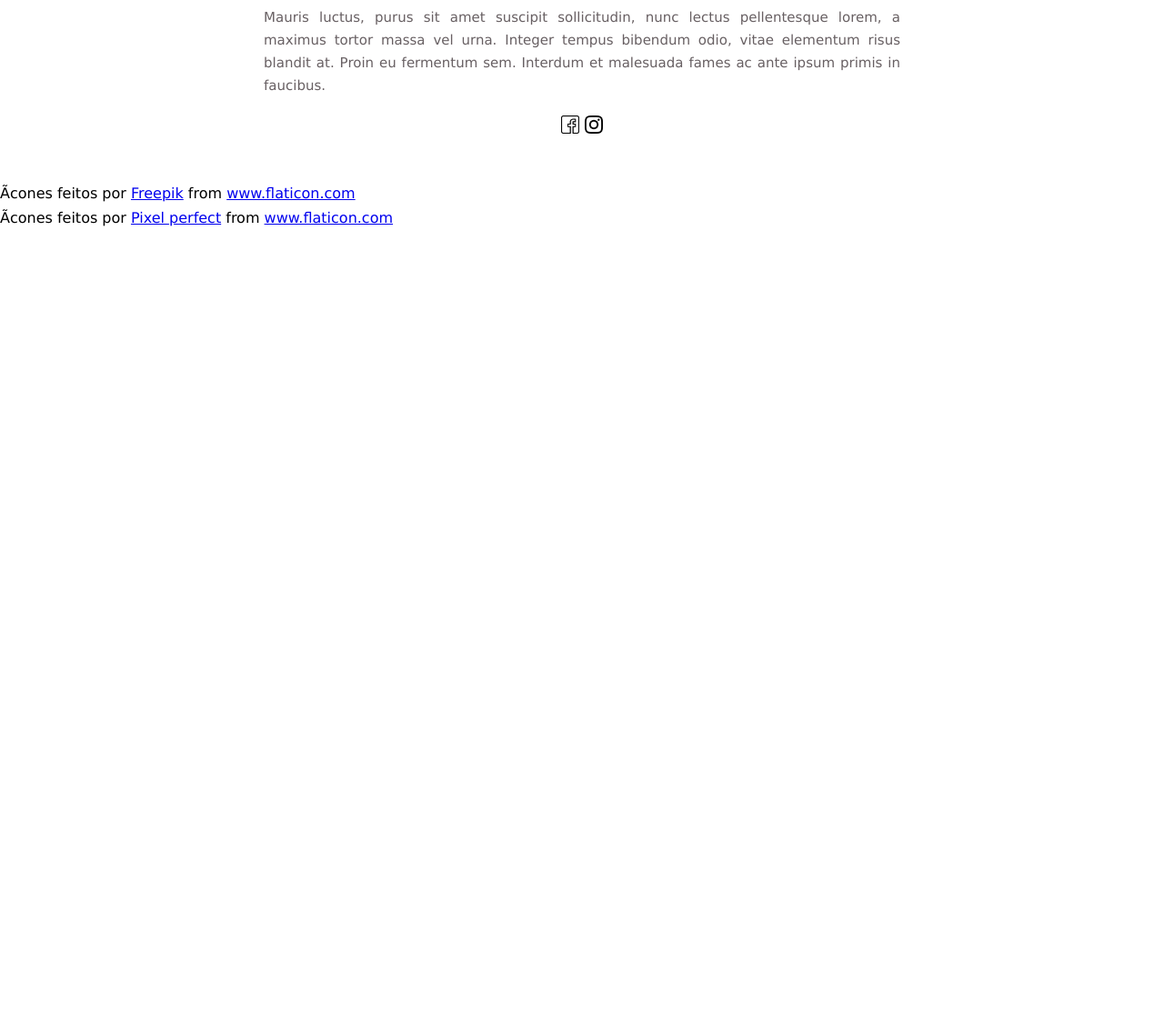
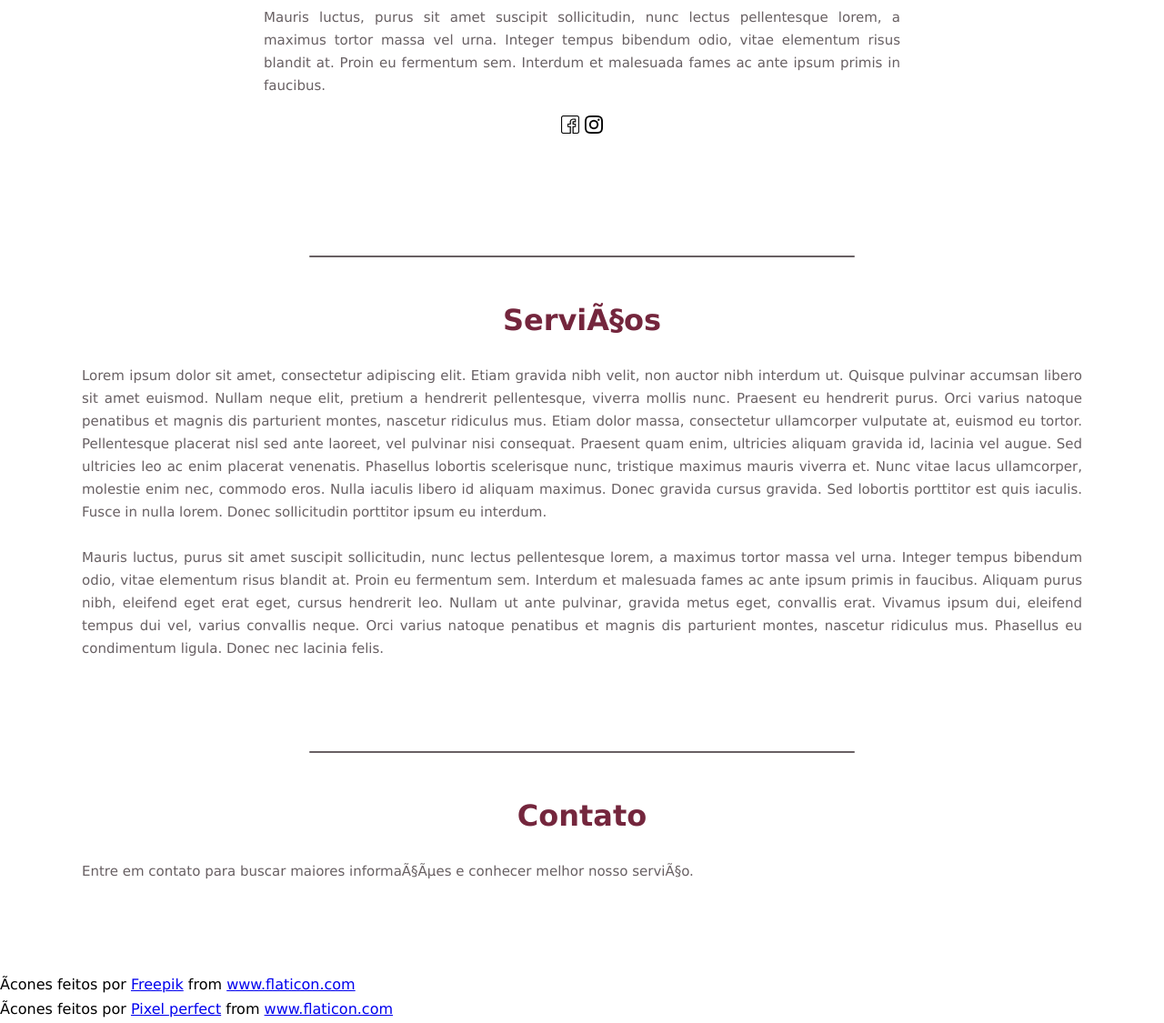
Before and after one commit to Milla1802/advocacy-website-project, a plain HTML site: page index.html in a window 1280 px wide. Shown: the part 2239-3364 px from the top of the page at 91% size. Before the commit the page ends 2494 px from the top, so only its background shows below. Drawn offline with Linux system fonts and the light colour scheme.

Commit message:
Adicionando menu de serviços e contato

```diff
--- a/css/style.css
+++ b/css/style.css
@@ -69,19 +69,25 @@
 }
 
 .quem_somos,
-.equipe {
+.equipe,
+.servicos,
+.contato {
     text-align: center;
     margin-top: 20px;
 
 }
 
 .quem_somos h1,
-.equipe h1 {
+.equipe h1,
+.servicos h1,
+.contato h1 {
     padding: 30px;
     color: rgb(116, 38, 61);
 }
 
-.quem_somos p {
+.quem_somos p,
+.servicos p,
+.contato p {
     line-height: 25px;
     text-align: justify;
     color: rgb(104, 96, 99);
@@ -113,3 +119,7 @@
     font-size: 15px;
     margin-bottom: 20px;
 }
+
+.servicos {
+
+}
--- a/index.html
+++ b/index.html
@@ -13,7 +13,7 @@
 				<nav class="menu">
 					<a href="#quem_somos">Quem Somos</a>
 					<a href="#equipe">Equipe</a>
-					<a href=" ">Serviços</a>
+					<a href="#servicos">Serviços</a>
 					<a href=" ">Contato</a>
 				</nav>
 			</div> <!-- center -->
@@ -22,7 +22,7 @@
 			<div class="banner"></div>
 			<div class="division"></div>
 			<div class="menus">
-				<div class="quem_somos">
+				<div class="quem_somos"> <!--   Quem Somos -->
 					<h1 id="quem_somos">Quem somos</h1>
 					<p>
 						Lorem ipsum dolor sit amet, consectetur adipiscing elit. Etiam gravida nibh velit, non auctor nibh interdum ut. Quisque pulvinar accumsan libero sit amet euismod. Nullam neque elit, pretium a hendrerit pellentesque, viverra mollis nunc. Praesent eu hendrerit purus. Orci varius natoque penatibus et magnis dis parturient montes, nascetur ridiculus mus. Etiam dolor massa, consectetur ullamcorper vulputate at, euismod eu tortor. Pellentesque placerat nisl sed ante laoreet, vel pulvinar nisi consequat. Praesent quam enim, ultricies aliquam gravida id, lacinia vel augue. Sed ultricies leo ac enim placerat venenatis. Phasellus lobortis scelerisque nunc, tristique maximus mauris viverra et. Nunc vitae lacus ullamcorper, molestie enim nec, commodo eros. Nulla iaculis libero id aliquam maximus. Donec gravida cursus gravida. Sed lobortis porttitor est quis iaculis. Fusce in nulla lorem. Donec sollicitudin porttitor ipsum eu interdum.
@@ -31,7 +31,7 @@
 					</p>
 				</div>
 				<div class="division"></div>
-				<div class="equipe">
+				<div class="equipe"> <!--   Equipe -->
 					<h1 id="equipe">Equipe</h1>
 					<div class="perfil">
 						<img src="assets/perfil1.jpg" alt="perfil1">
@@ -50,6 +50,20 @@
 						<a href=" "><img src="assets/instagram.png" alt="faceIcon" width="20px"></a>
 					</div>
 				</div>
+				<div class="division"></div>
+                <div class="servicos"> <!-- Serviços -->
+                    <h1 id="servicos">Serviços</h1>
+                    <p>
+						Lorem ipsum dolor sit amet, consectetur adipiscing elit. Etiam gravida nibh velit, non auctor nibh interdum ut. Quisque pulvinar accumsan libero sit amet euismod. Nullam neque elit, pretium a hendrerit pellentesque, viverra mollis nunc. Praesent eu hendrerit purus. Orci varius natoque penatibus et magnis dis parturient montes, nascetur ridiculus mus. Etiam dolor massa, consectetur ullamcorper vulputate at, euismod eu tortor. Pellentesque placerat nisl sed ante laoreet, vel pulvinar nisi consequat. Praesent quam enim, ultricies aliquam gravida id, lacinia vel augue. Sed ultricies leo ac enim placerat venenatis. Phasellus lobortis scelerisque nunc, tristique maximus mauris viverra et. Nunc vitae lacus ullamcorper, molestie enim nec, commodo eros. Nulla iaculis libero id aliquam maximus. Donec gravida cursus gravida. Sed lobortis porttitor est quis iaculis. Fusce in nulla lorem. Donec sollicitudin porttitor ipsum eu interdum.
+						<br><br>
+						Mauris luctus, purus sit amet suscipit sollicitudin, nunc lectus pellentesque lorem, a maximus tortor massa vel urna. Integer tempus bibendum odio, vitae elementum risus blandit at. Proin eu fermentum sem. Interdum et malesuada fames ac ante ipsum primis in faucibus. Aliquam purus nibh, eleifend eget erat eget, cursus hendrerit leo. Nullam ut ante pulvinar, gravida metus eget, convallis erat. Vivamus ipsum dui, eleifend tempus dui vel, varius convallis neque. Orci varius natoque penatibus et magnis dis parturient montes, nascetur ridiculus mus. Phasellus eu condimentum ligula. Donec nec lacinia felis.
+					</p>
+                </div>
+				<div class="division"></div>
+                <div class="contato"> <!-- Contato -->
+                    <h1 id="contato">Contato</h1>
+                    <p>Entre em contato para buscar maiores informações e conhecer melhor nosso serviço.</p>
+                </div>
 			</div>
 		</main>
 		<footer>
```
